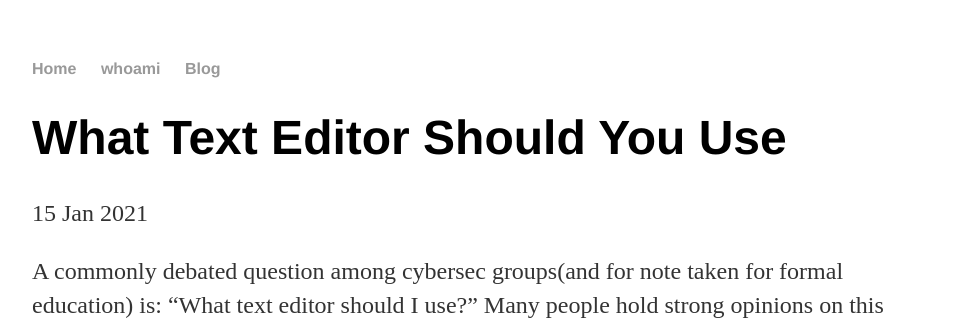
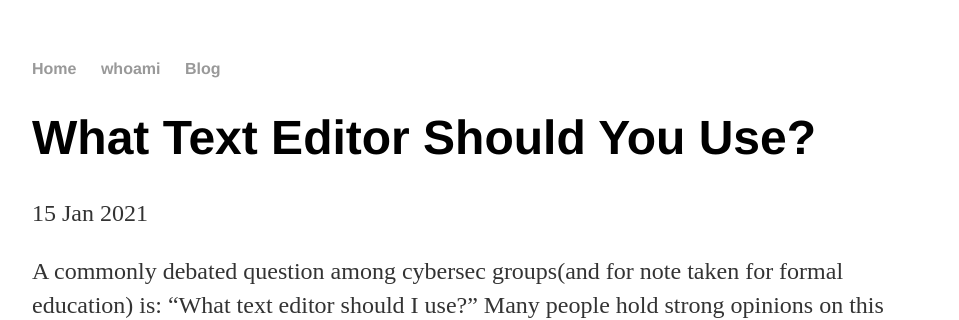
Before and after one commit to RealJammy/RealJammy.github.io, a Jekyll site: the page built from _posts/2021-01-15-What-Text-Editor-Should-You-Use.md, in a window 1280 px wide and 900 px high. Shown: the top 320 px of the window, without its empty margins (160-1119 px from the left). Built offline with Jekyll 4.4.1, drawn with Linux system fonts in a browser that asks for light colours.

```diff
--- a/_posts/2021-01-15-What-Text-Editor-Should-You-Use.md
+++ b/_posts/2021-01-15-What-Text-Editor-Should-You-Use.md
@@ -1,6 +1,6 @@
 ---
 layout: post
-title: "What Text Editor Should You Use"
+title: "What Text Editor Should You Use?"
 date: 2021-01-15
 ---
 A commonly debated question among cybersec groups(and for note taken for formal education) is: "What text editor should I use?" Many people hold strong opinions on this topic, including me. However, this doesn't mean that you shouldn't be open to change. Hopefully today, I'll highlight the benefits and drawbacks of certain text editors, and hope you can make a more informed decision on what you use in your future quests.
```
